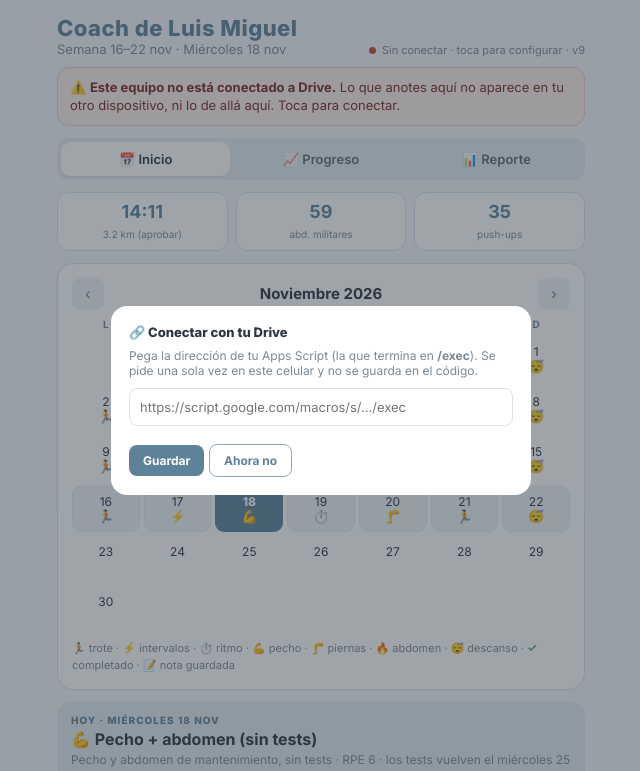
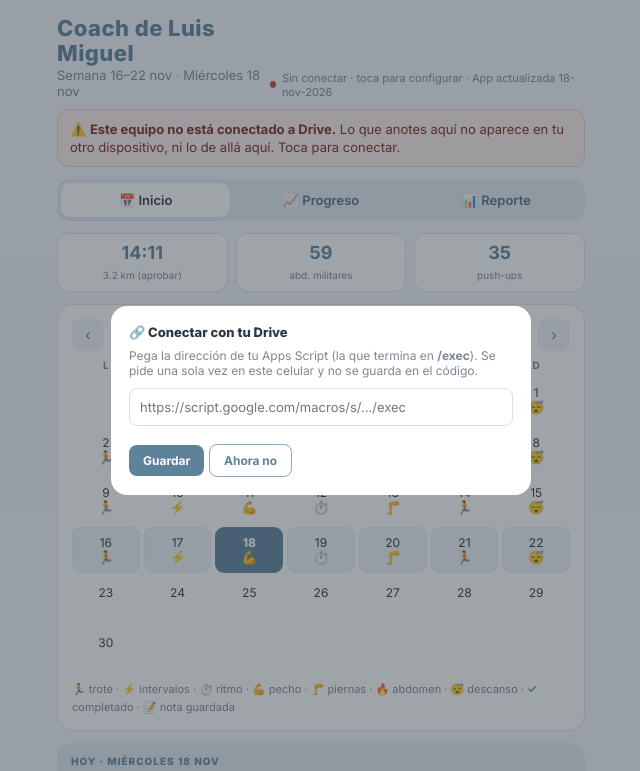
Before and after one commit to lsmiguel91-ui/coach, a plain HTML site: page index.html in a window 1280 px wide. Shown: the top 771 px of the page, without its empty margins (319-959 px from the left). Drawn offline with Linux system fonts and the light colour scheme.

Commit message:
La app muestra 'App actualizada <fecha>' en vez del numero; sin tags
Co-Authored-By: Claude Opus 5.5 <noreply@anthropic.com>
Claude-Session: https://claude.ai/code/session_013QvCAUdHiMniw8xwwdHAjA

```diff
--- a/index.html
+++ b/index.html
@@ -163,7 +163,8 @@ pre{white-space:pre-wrap;font:12px/1.5 'Inter',sans-serif;background:#F7FAFC !im
 <script>
 // La URL del Apps Script NO va en el código: el repositorio es público y ese endpoint
 // no tiene autenticación. Se pide una vez por dispositivo y queda en localStorage.
-const APP_VERSION='v9'; // igual que VERSION en sw.js
+const APP_VERSION='v10'; // igual que VERSION en sw.js (interno, para el caché)
+const APP_FECHA='18-nov-2026'; // lo que ve él: cambiar a la fecha de cada publicación
 const SK_URL='coach_gas_url';
 let SCRIPT_URL=(()=>{try{return localStorage.getItem(SK_URL)||'';}catch(e){return '';}})();
 const URL_VALIDA=u=>/^https:\/\/script\.google\.com\/macros\/s\/[A-Za-z0-9_-]+\/exec$/.test((u||'').trim());
@@ -236,7 +237,7 @@ const nombreId=id=>id.replace(/-/g,' ').replace(/^\w/,c=>c.toUpperCase());
 
 // ---------- datos ----------
 const dia=k=>{if(!datos.dias)datos.dias={};const d=datos.dias[k]=datos.dias[k]||{nota:'',m:{},e:{},ok:false,f:''};if(!d.m)d.m={};if(!d.e)d.e={};return d;};
-function setSync(e,t){document.getElementById('sdot').className='dot '+e;document.getElementById('stxt').textContent=t+' · '+APP_VERSION;}
+function setSync(e,t){document.getElementById('sdot').className='dot '+e;document.getElementById('stxt').textContent=t+' · App actualizada '+APP_FECHA;}
 function guardarLocal(){try{localStorage.setItem(LS_KEY,JSON.stringify(datos));}catch(e){}}
 function cargarLocal(){try{const s=localStorage.getItem(LS_KEY);if(s){datos=JSON.parse(s);}}catch(e){}if(!datos.semanas)datos.semanas={};if(!datos.dias)datos.dias={};}
 const editando=()=>{const a=document.activeElement;return !!a&&(a.id==='nota'||String(a.id).startsWith('g-')||a.classList.contains('ci'));};
--- a/sw.js
+++ b/sw.js
@@ -2,7 +2,7 @@
 // El nombre del caché lleva la versión de la app: al publicar una versión nueva
 // cambia el nombre, se descarta el caché viejo y el teléfono deja de quedarse
 // pegado en una versión anterior.
-const VERSION = 'v9';
+const VERSION = 'v10';
 const CACHE = 'coach-' + VERSION;
 
 // Lo mínimo para que la app abra sin señal.
```
Also changed, not shown: 2 other files.
